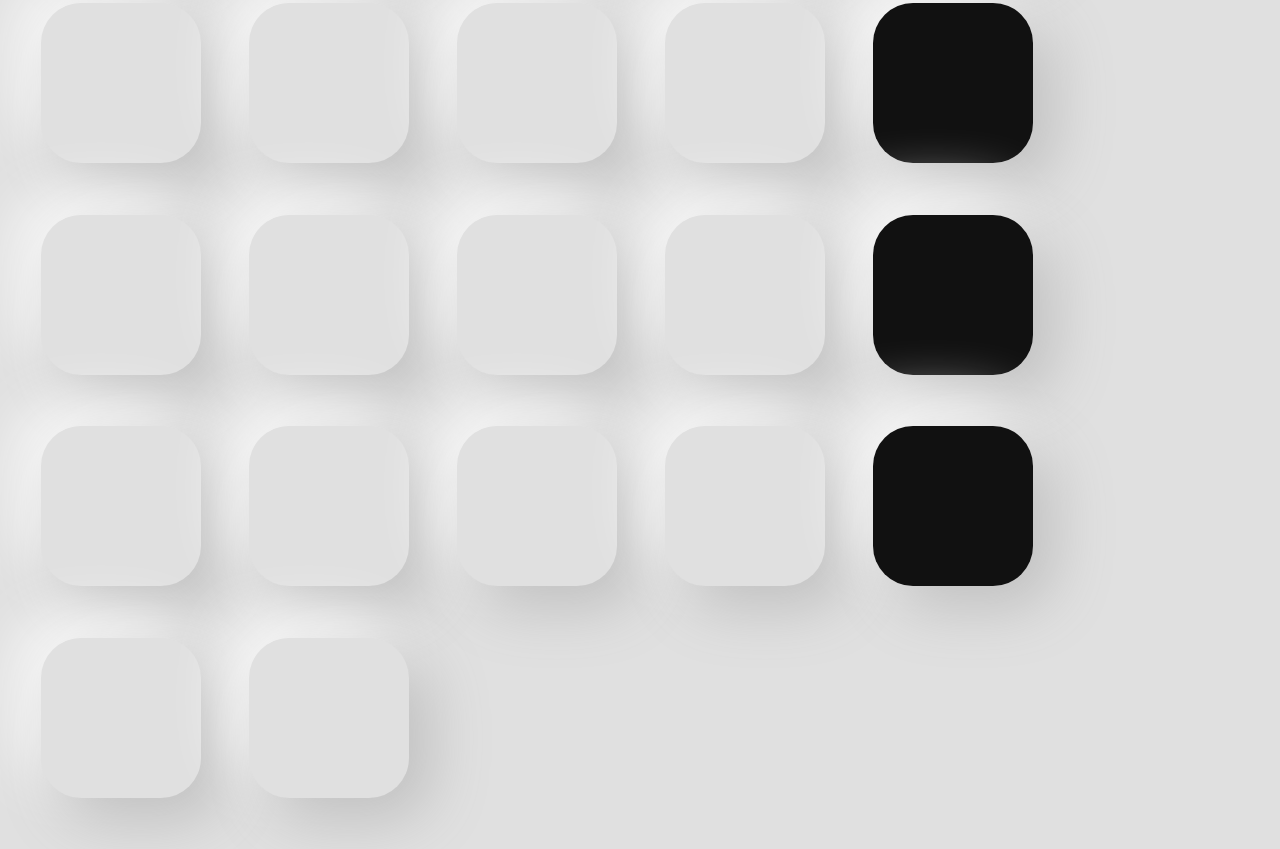
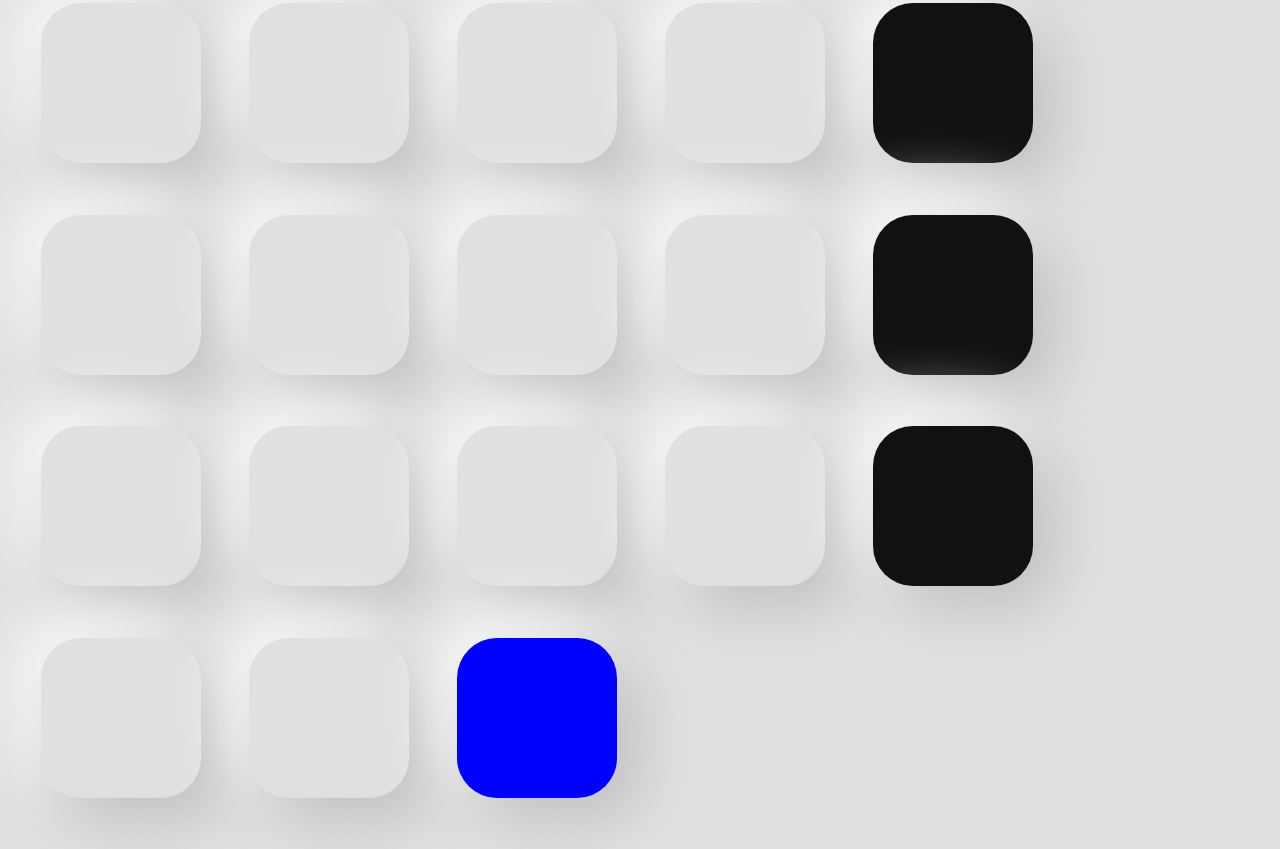
Before and after one commit to Biteable/luna, a website with bundled scripts: page demo/scroll-stagger.html in a window 1280 px wide. Shown: the part 1519-2368 px from the top of the page. Built offline with nearby package versions, Linux system fonts and the light colour scheme.

Commit message:
Stagger demo

```diff
--- a/demo/scroll-stagger.html
+++ b/demo/scroll-stagger.html
@@ -105,6 +105,7 @@
     <div class="card"></div>
     <div class="card"></div>
     <div class="card"></div>
+    <div class="card" style="background: blue;"></div>
     <script src="/scroll-stagger.js" type="module"></script>
   </body>
 </html>
--- a/demo/scroll-stagger.ts
+++ b/demo/scroll-stagger.ts
@@ -1,20 +1,23 @@
 import { queryAll } from "../dom/query"
 import { addScrollListener, removeScrollListener, intersection, ScrollCallback } from "../wip/scrollListener"
-// import { scheduleAnimationFrame } from "../util/scheduleAnimationFrame"
-import { stagger } from "../util/scheduleAnimationFrame"
+import { stagger } from "../util/stagger"
 
 
-queryAll(".card").forEach((el, ix, arr) => {
-  let done: boolean
+queryAll(".card").forEach((el) => {
+  // let done = false
   const onscroll: ScrollCallback = (data) => {
-    if (intersection(data).ratio > 0.75) {
-      // removeScrollListener(el, onscroll) // @todo fix...
-      // el.classList.add("is-visible")
-      if (done) return
-      done = true
+    if (intersection(data).ratio > 0.2) {
+      // Remove immediately so we do this only once on a matching intersection
+      removeScrollListener(el, onscroll)
+      // if (done) return
+      // done = true
 
+      // Create a namespace that so that only elements with this same namespace that also have a stagger callback scheduled for the same paint frame get treated as stagger siblings
       const namespace = "card" + data.offset.top
+
+      // Call stagger. In this case we are delaying the adding of a classname so that elements animate in a sequence
       stagger(namespace, el, (ix) => {
+        // ix is the (0 based) index of this element in it's siblings
         setTimeout(() => {
           requestAnimationFrame(() => {
             el.classList.add("is-visible")
@@ -23,5 +26,6 @@ queryAll(".card").forEach((el, ix, arr) => {
       })
     }
   }
+
   addScrollListener(el, onscroll)
 })
```
Also changed, not shown: util/stagger.ts (renamed from util/scheduleAnimationFrame.ts).
